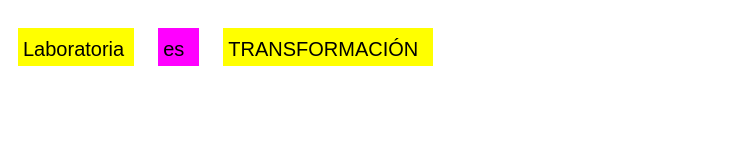
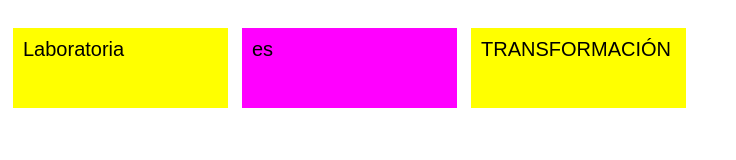
Before and after one commit to dianaVidalC/ejercicio-para-practicar, a plain HTML site: page index.html in a window 1280 px wide. Shown: the whole page, without its empty margins (0-736 px from the left). Drawn offline with Linux system fonts and the light colour scheme.

Commit message:
Ejercicio-4

```diff
--- a/assets/css/main.css
+++ b/assets/css/main.css
@@ -5,24 +5,22 @@
 .clase1,
 .clase2,
 .clase3{
-  display: inline-block;
+  display:inline-block;
   background-color:yellow;
-  witdh:100px;
-  padding-top:10px;
-  padding-bottom: 5px;
-  padding-left: 5px;
+  width: 215px;
+  height: 80px;
+  padding-top: 10px;
+  padding-left: 10px;
   padding-right: 10px;
-  margin:20px 10px;
+  margin:20px 5px;
   box-sizing: border-box;
   font-size: 20px;
   font-family: sans-serif;
 }
 .clase2{
   background-color:fuchsia;
-  padding-right: 15px;
 }
 
 .clase3{
   text-transform: uppercase;
-  padding-right: 15px;
 }
```
